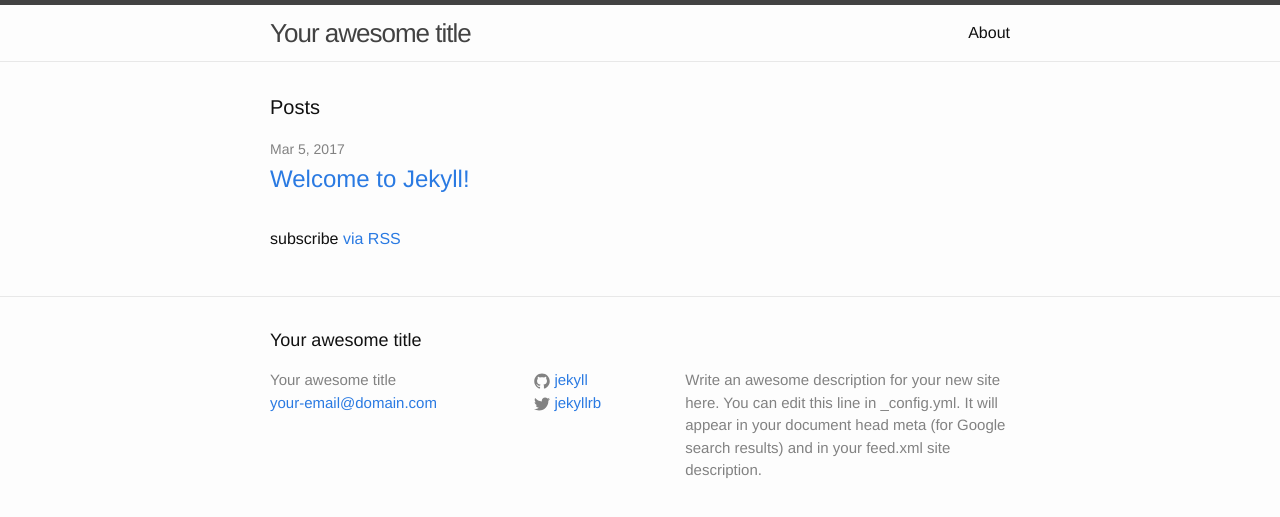
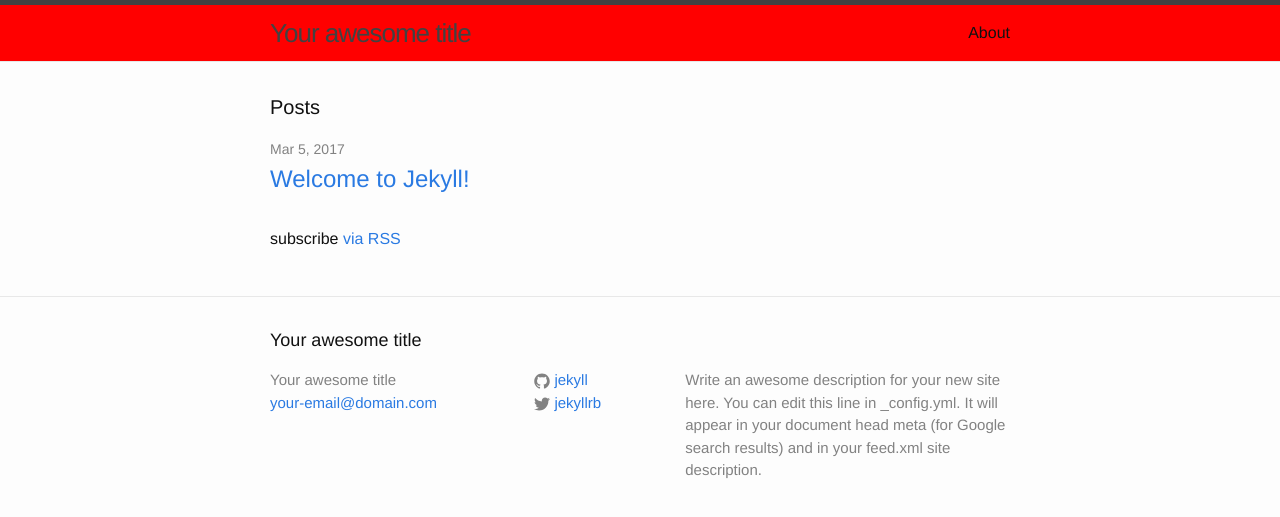
Before and after one commit to ivanchromjak/ivanchromjak.github.io, a Jekyll site: the page built from index.md, in a window 1280 px wide. Shown: the top 517 px of the page. Built offline with Jekyll 4.4.1, drawn with Linux system fonts in a browser that asks for light colours.

Commit message:
assets tests

```diff
--- a/Gemfile
+++ b/Gemfile
@@ -12,7 +12,7 @@
 gem "jekyll", "3.4.1"
 
 # This is the default theme for new Jekyll sites. You may change this to anything you like.
-gem "minima", "~> 2.0"
+# gem "minima", "~> 2.0"
 
 # If you want to use GitHub Pages, remove the "gem "jekyll"" above and
 # uncomment the line below. To upgrade, run `bundle update github-pages`.
--- a/_config.yml
+++ b/_config.yml
@@ -26,7 +26,7 @@
 
 # Build settings
 markdown: kramdown
-theme: minima
+# theme: minima
 gems:
   - jekyll-feed
 exclude:
--- a/_includes/head.html
+++ b/_includes/head.html
@@ -6,9 +6,10 @@
   <title>{% if page.title %}{{ page.title | escape }}{% else %}{{ site.title | escape }}{% endif %}</title>
   <meta name="description" content="{{ page.excerpt | default: site.description | strip_html | normalize_whitespace | truncate: 160 | escape }}">
 
-  <link rel="stylesheet" href="{{ "/assets/main.css" | relative_url }}">
+  <link rel="stylesheet" href="{{ "/assets/css/main.css" | relative_url }}">
   <link rel="canonical" href="{{ page.url | replace:'index.html','' | absolute_url }}">
   <link rel="alternate" type="application/rss+xml" title="{{ site.title | escape }}" href="{{ "/feed.xml" | relative_url }}">
+  <script src="{{ site.url }}/assets/js/main.js"></script>
 
   {% if jekyll.environment == 'production' and site.google_analytics %}
   {% include google-analytics.html %}
--- a/assets/main.scss
+++ b/assets/css/main.scss
@@ -37,3 +37,8 @@
 
 // Import partials from the `minima` theme.
 @import "minima";
+
+// Theme
+.site-header {
+  background: red;
+}
--- /dev/null
+++ b/assets/js/main.js
@@ -0,0 +1,3 @@
+/***************************************************
+      As the page loads, cal these scripts
+***************************************************/
```
Also changed, not shown: Gemfile.lock.
